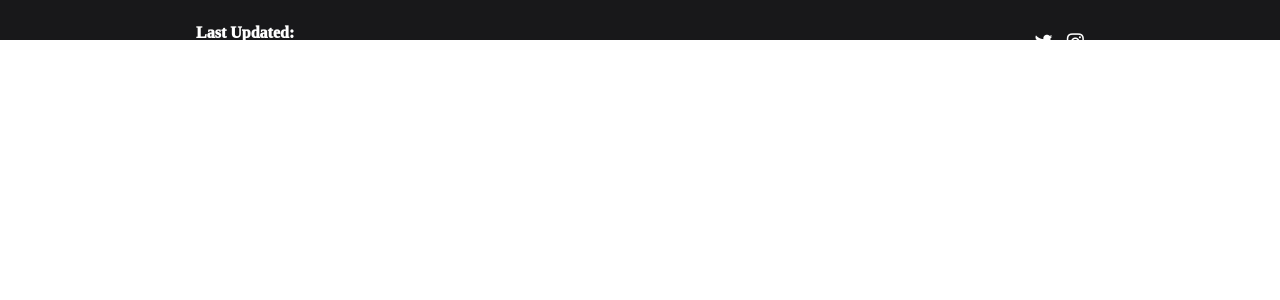
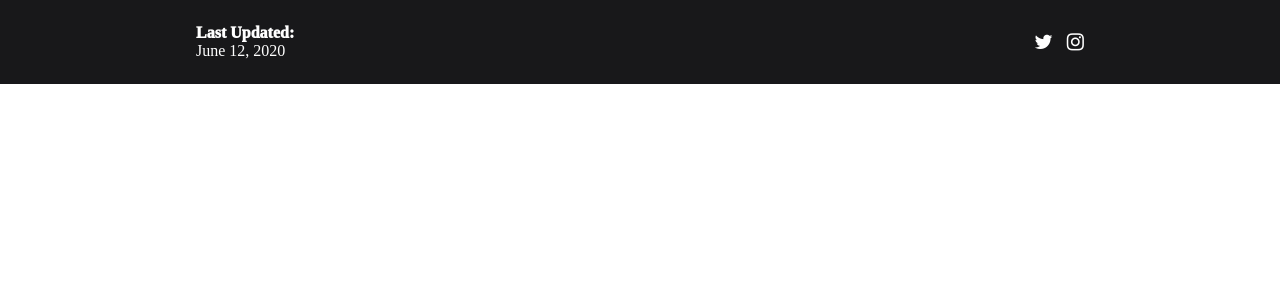
Before and after one commit to kelly-c1/personal-site, a PHP site: page /footer.html.php in a window 1280 px wide. Shown: the top 300 px of the page. Run offline with PHP 8.4, Linux system fonts and the light colour scheme.

Commit message:
footer changes

```diff
--- a/web/footer/css/style.css
+++ b/web/footer/css/style.css
@@ -7,7 +7,6 @@
 
 .footer {
 	width: 100vw;
-	height: 20px;
 	display: block;
 	overflow: hidden;
 	padding: 20px 0;
```
